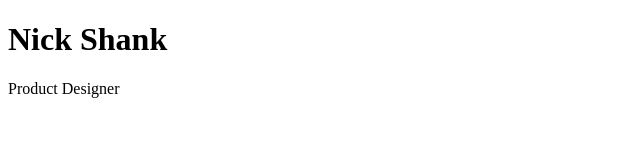
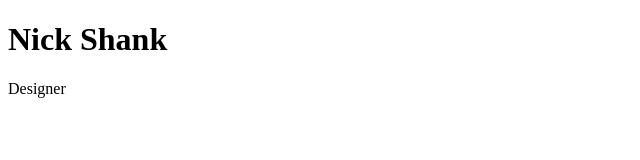
Before and after one commit to nshank/nshank.github.io, a plain HTML site: page index.html in a window 1280 px wide. Shown: the full height of the page, 0-640 px from the left. Drawn offline with Linux system fonts and the light colour scheme.

Commit message:
Update index.html

```diff
--- a/index.html
+++ b/index.html
@@ -2,6 +2,6 @@
 <html>
 <body>
 <h1>Nick Shank</h1>
-<p>Product Designer</p>
+<p> Designer</p>
 </body>
 </html>
```
